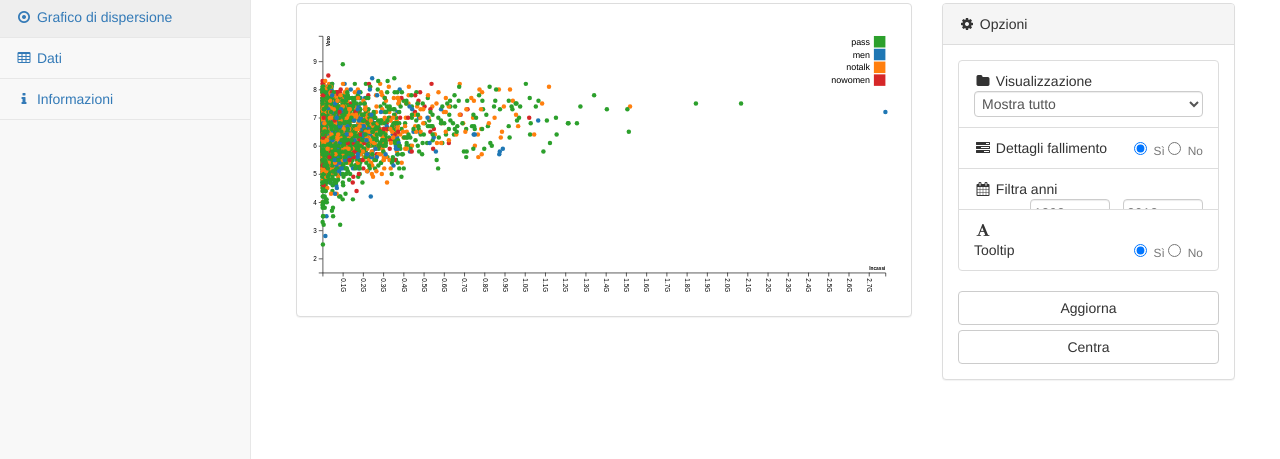
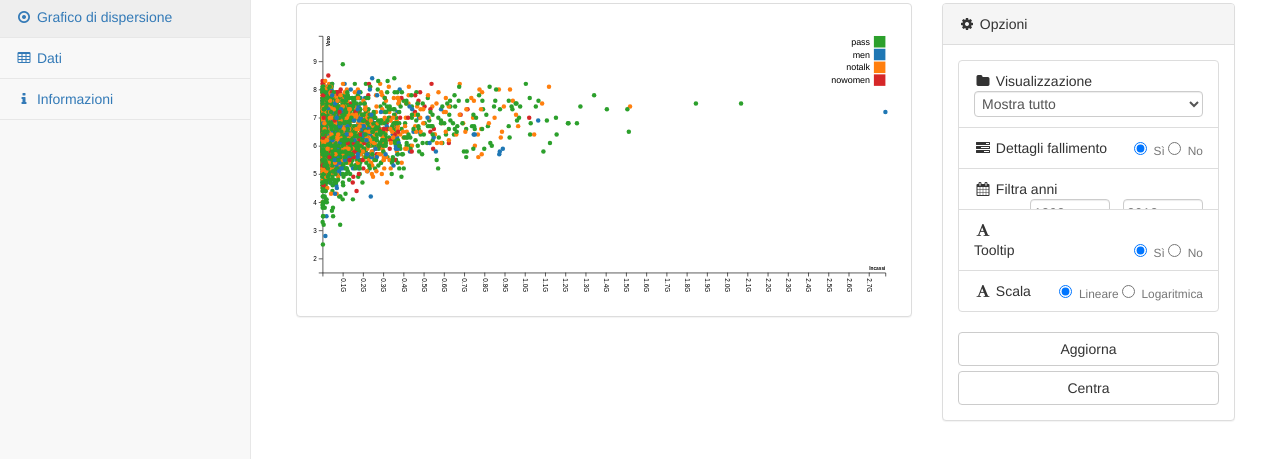
Before and after one commit to dpgh/dpgh.github.io, a plain HTML site: page scatter.html in a window 1280 px wide. Shown: the part 137-596 px from the top of the page. Drawn offline with Linux system fonts and the light colour scheme.

Commit message:
Add files via upload

```diff
--- a/scatter.html
+++ b/scatter.html
@@ -221,6 +221,19 @@
                                             </span>
                                         </span>
                                     </div>
+                                    <div href="#" class="list-group-item">
+                                        <i class="fa fa-font fa-fw"></i> Scala
+                                        <span class="pull-right text-muted small">
+                                            <span style="white-space:nowrap;">
+                                                <input id="radioLog1" type="radio" class="option-input radio" name="log" checked="checked" />&nbsp;
+                                                <label for="radioLog1">Lineare</label>
+                                            </span>
+                                            <span style="white-space:nowrap;">
+                                                <input id="radioLog2" type="radio" class="option-input radio" name="log" />&nbsp;
+                                                <label for="radioLog2">Logaritmica</label>
+                                            </span>
+                                        </span>
+                                    </div>
                                 </div>
                                 <!-- /.list-group -->
                                 <a class="btn btn-default btn-block" onclick="aggiornaGrafico()">Aggiorna</a>
@@ -373,13 +386,21 @@
             var radio2 = document.getElementById("radioRaggruppaFail2");
             return radio2.checked;
         }
+
+        function getLog() {
+            var radio1 = document.getElementById("radioLog1");
+            var radio2 = document.getElementById("radioLog2");
+            return radio2.checked;
+        }
+
         function aggiornaOpzioni() {
             var options = {
                 "tipoVisualizzazione": getTipo(),
                 "raggruppaFail": getRaggruppaFail(),
                 "tooltip": getTooltip(),
                 "selezione": getSelezione(),
-                "filtroAnno" : getFiltroAnno()
+                "filtroAnno" : getFiltroAnno(),
+                "log" : getLog()
             }
             plot.setOptions(options);
         }
```
